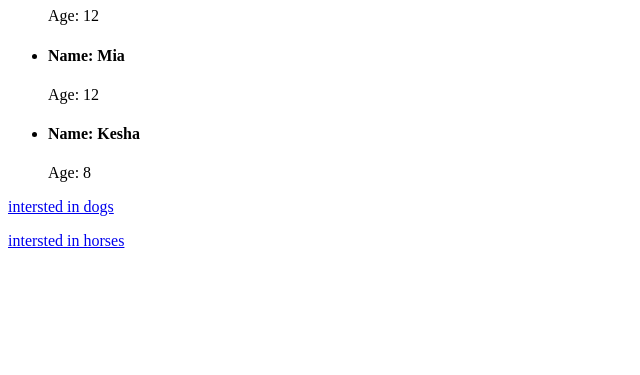
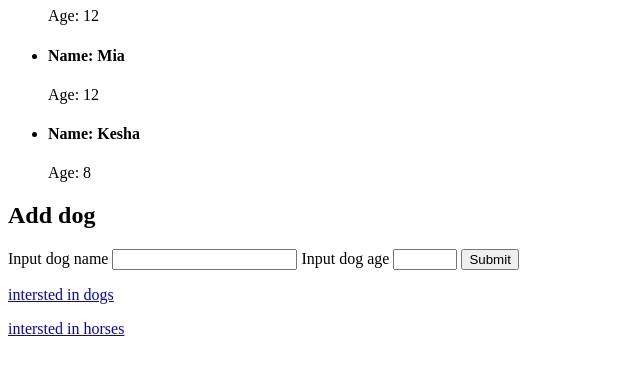
Before and after one commit to sammyrhymes/django_samples, a Django app: page /animal/ in a window 1280 px wide. Shown: the part 251-626 px from the top of the page, without its empty margins (0-640 px from the left). Run offline with Django 4.2, Linux system fonts and the light colour scheme; data comes from the database, SQL or seed files in the repository; both versions use the stored data as it was after the commit.

Commit message:
Learnt using forms and the get an post method 	- added an add_dog form to take 	  in the name and age of a new dog 	- used csrf and undestood it 	- moving on to django forms and sessions

```diff
--- a/new/animal/templates/animal/cat.html
+++ b/new/animal/templates/animal/cat.html
@@ -21,6 +21,17 @@
         </p>
         {% endif %}
     </ul>
+    <h2>
+        Add dog
+    </h2>
+    <form action="" method="post">
+        {% csrf_token %}
+        <label for="dog_name">Input dog name</label>
+        <input type="text" name="dog_name" id="dog_name">
+        <label for="dog_age">Input dog age</label>
+        <input type="number" min="1" max="120" name="dog_age" id="dog_age">
+        <input type="submit" name="submit">
+    </form>
     <p>
         <a href="{% url 'animal:dogs' %}">intersted in dogs</a>
        </p> <p><a href="{% url 'animal:horses' %}">intersted in horses</a>
--- a/new/animal/templates/animal/dog.html
+++ b/new/animal/templates/animal/dog.html
@@ -21,9 +21,13 @@
         </p>
         {% endif %}
     </ul>
+
     <p>
         <a href="{% url 'animal:cats' %}">intersted in cats</a>
         </p><p><a href="{% url 'animal:horses' %}">intersted in horses</a>
     </p>
+    <p>
+        <a href="{% url 'animal:addDog' %}">Add dogs</a>
+    </p>
 </body>
 </html>
--- a/new/animal/urls.py
+++ b/new/animal/urls.py
@@ -7,4 +7,5 @@ urlpatterns = [
     path("", views.CatListView.as_view(), name = "cats"),
     path("horses/", views.HorseListView.as_view(), name="horses"),
     path("dog/", views.DogListView.as_view(), name="dogs"),
+    path("add_dog/", views.AddDog.as_view(), name="addDog"),
 ]
--- a/new/animal/views.py
+++ b/new/animal/views.py
@@ -1,4 +1,4 @@
-from django.shortcuts import render
+from django.shortcuts import render, redirect
 from .models import Dog, Horse, Cat
 from django.http import HttpResponse
 from django.views import View
@@ -24,3 +24,17 @@ class HorseListView(ListView):
 
 class DogListView(HorseListView):
     model = Dog
+
+class AddDog(View):
+    def get(self, request):
+        name = request.session.get('name', False)
+        if (name) : del(request.session['name'])
+        return render(request, 'animal/addDog.html')
+
+    def post(self, request):
+        name = request.POST.get("dog_name")
+        age = request.POST.get("dog_age")
+        d = Dog(Name = name, age = age)
+        d.save()
+        request.session['msg'] = name
+        return redirect(request.path)
```
Also changed, not shown: new/animal/templates/animal/addDog.html (added, +24 -0 lines), new/db.sqlite3.
